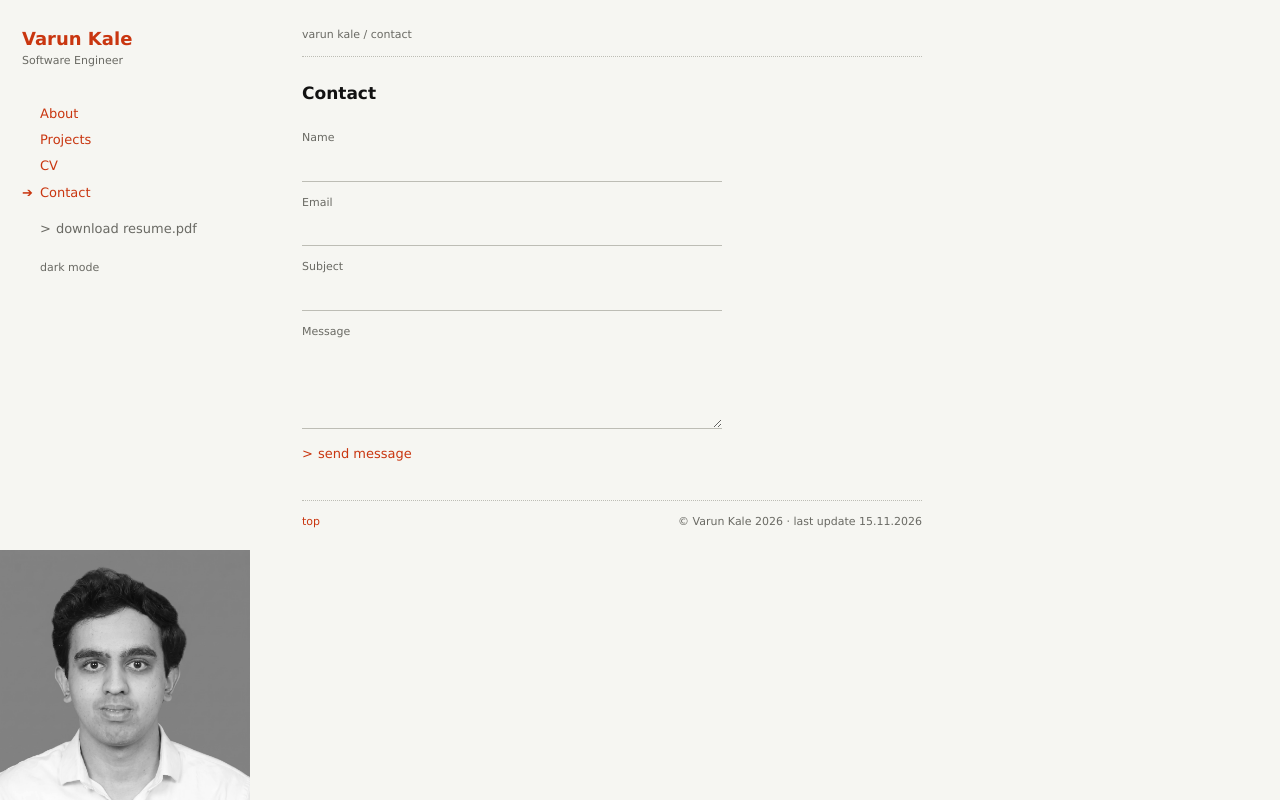
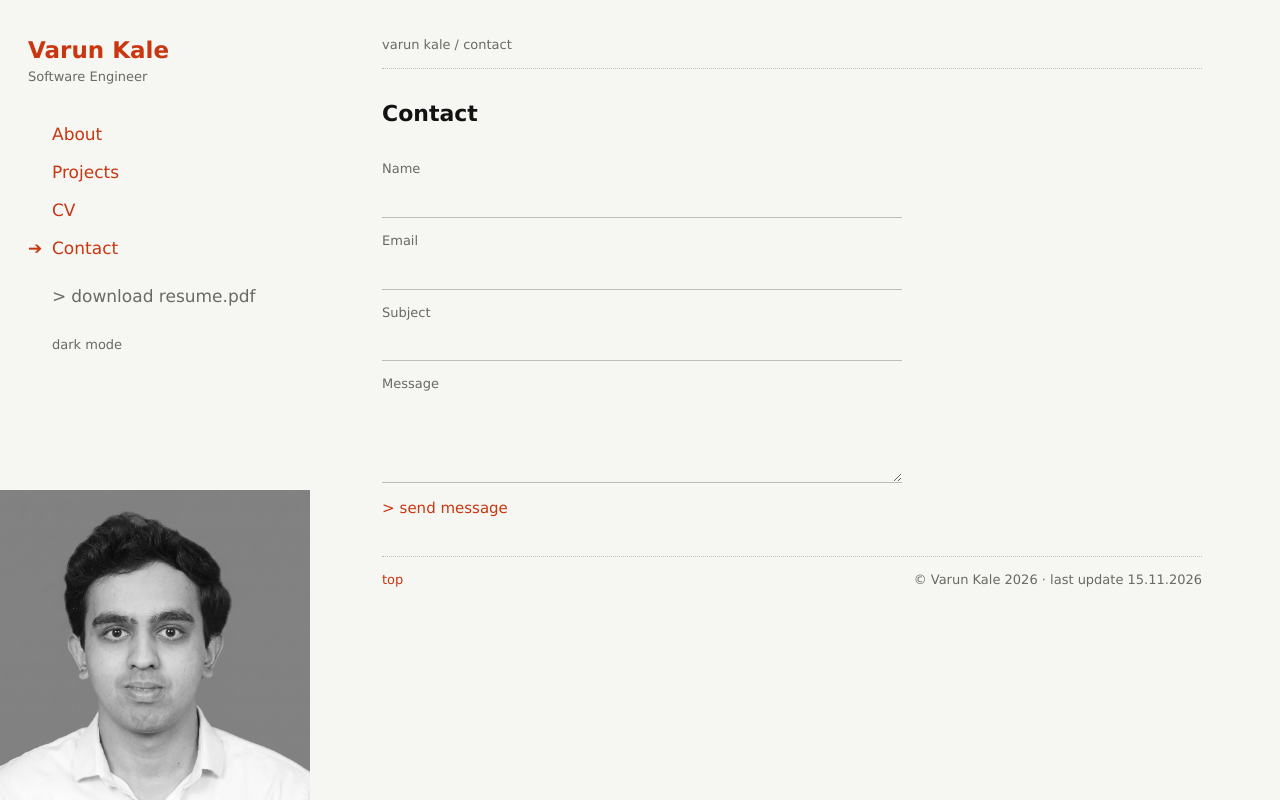
Before and after one commit to VarunKale08/portfolio, a React (Vite) app in the folder frontend/: page /contact in a window 1280 px wide. Built offline with nearby package versions, Linux system fonts and the light colour scheme.

Commit message:
Increase text size and widen layout; update resume

```diff
--- a/frontend/src/index.css
+++ b/frontend/src/index.css
@@ -28,25 +28,25 @@
 }
 
 * { box-sizing: border-box; }
-body { margin: 0; background: var(--page); color: var(--ink); font: 400 13px/1.65 var(--font); }
+body { margin: 0; background: var(--page); color: var(--ink); font: 400 15px/1.7 var(--font); }
 a { color: var(--red); text-decoration: none; }
 a:hover { text-decoration: underline; }
 :focus-visible { outline: 2px solid var(--red); outline-offset: 2px; }
 p { margin: 0; }
 
-.shell { display: grid; grid-template-columns: 250px minmax(0, 1fr); min-height: 100vh; }
+.shell { display: grid; grid-template-columns: 310px minmax(0, 1fr); min-height: 100vh; }
 
 /* left column */
 .panel { background: var(--panel); position: sticky; top: 0; align-self: start; height: 100vh; display: flex; flex-direction: column; }
-.panel-top { padding: 26px 18px 0 22px; display: flex; flex-direction: column; gap: 34px; }
-.name { color: var(--panel-ink); font-size: 18px; font-weight: 700; line-height: 1.4; }
+.panel-top { padding: 34px 20px 0 28px; display: flex; flex-direction: column; gap: 34px; }
+.name { color: var(--panel-ink); font-size: 23px; font-weight: 700; line-height: 1.4; }
 .name:hover { text-decoration: none; }
-.name small { display: block; font-size: 11px; font-weight: 400; color: var(--panel-muted); margin-top: 2px; }
-.nav { display: flex; flex-direction: column; align-items: flex-start; gap: 5px; }
-.nav a { color: var(--nav); font-size: 13px; padding-left: 18px; position: relative; }
+.name small { display: block; font-size: 13px; font-weight: 400; color: var(--panel-muted); margin-top: 2px; }
+.nav { display: flex; flex-direction: column; align-items: flex-start; gap: 9px; }
+.nav a { color: var(--nav); font-size: 17px; padding-left: 24px; position: relative; }
 .nav a.active::before { content: "\2794"; position: absolute; left: 0; color: var(--panel-red); font-weight: 700; }
 .nav a.resume { color: var(--panel-muted); margin-top: 10px; }
-.nav .theme { font: 400 11px/1.65 var(--font); color: var(--panel-muted); background: none; border: 0; padding: 0 0 0 18px; margin-top: 14px; cursor: pointer; }
+.nav .theme { font: 400 13px/1.65 var(--font); color: var(--panel-muted); background: none; border: 0; padding: 0 0 0 24px; margin-top: 14px; cursor: pointer; }
 .nav .theme:hover { color: var(--panel-red); }
 
 .portrait {
@@ -60,13 +60,13 @@ p { margin: 0; }
 }
 
 /* page */
-main { min-width: 0; padding: 26px 20px 36px 52px; }
-.page { max-width: 620px; display: flex; flex-direction: column; gap: 22px; }
-.crumb { display: flex; justify-content: space-between; gap: 12px; font-size: 11px; color: var(--muted); padding-bottom: 12px; border-bottom: 1px dotted var(--rule); }
-h1 { font-size: 17px; font-weight: 700; margin: 0; }
-h2 { font-size: 11px; font-weight: 400; letter-spacing: .12em; text-transform: uppercase; color: var(--red); margin: 0; padding-top: 14px; border-top: 1px dotted var(--rule); }
+main { min-width: 0; padding: 34px 28px 48px 72px; }
+.page { max-width: 820px; display: flex; flex-direction: column; gap: 26px; }
+.crumb { display: flex; justify-content: space-between; gap: 12px; font-size: 13px; color: var(--muted); padding-bottom: 12px; border-bottom: 1px dotted var(--rule); }
+h1 { font-size: 22px; font-weight: 700; margin: 0; }
+h2 { font-size: 12px; font-weight: 400; letter-spacing: .12em; text-transform: uppercase; color: var(--red); margin: 0; padding-top: 14px; border-top: 1px dotted var(--rule); }
 .arrow::before { content: ">"; margin-right: 5px; }
-.small { font-size: 11px; color: var(--muted); }
+.small { font-size: 13px; color: var(--muted); }
 
 .pairs { display: grid; grid-template-columns: max-content minmax(0, 1fr); gap: 4px 22px; }
 .pairs > * { overflow-wrap: anywhere; }
@@ -78,32 +78,32 @@ h2 { font-size: 11px; font-weight: 400; letter-spacing: .12em; text-transform: u
 
 .about-photo { display: none; }
 
-form { display: grid; gap: 12px; max-width: 420px; }
-label { display: grid; gap: 4px; font-size: 11px; color: var(--muted); }
-input, textarea { font: 400 13px/1.5 var(--font); color: var(--ink); background: transparent; border: 0; border-bottom: 1px solid var(--rule); padding: 5px 0; border-radius: 0; width: 100%; }
+form { display: grid; gap: 12px; max-width: 520px; }
+label { display: grid; gap: 4px; font-size: 13px; color: var(--muted); }
+input, textarea { font: 400 15px/1.5 var(--font); color: var(--ink); background: transparent; border: 0; border-bottom: 1px solid var(--rule); padding: 5px 0; border-radius: 0; width: 100%; }
 input:focus, textarea:focus { outline: 0; border-bottom-color: var(--red); }
 textarea { min-height: 84px; resize: vertical; }
-button.send { justify-self: start; font: 400 13px/1 var(--font); color: var(--red); background: none; border: 0; padding: 6px 0; cursor: pointer; }
-button.send:hover, .field-error { color: var(--red); font-size: 11px; }
+button.send { justify-self: start; font: 400 15px/1 var(--font); color: var(--red); background: none; border: 0; padding: 6px 0; cursor: pointer; }
+button.send:hover, .field-error { color: var(--red); font-size: 13px; }
 button.send:disabled { color: var(--muted); cursor: default; text-decoration: none; } button.top:hover { text-decoration: underline; }
 button.top { font: inherit; color: var(--red); background: none; border: 0; padding: 0; cursor: pointer; }
 
-footer { max-width: 620px; margin-top: 34px; padding-top: 12px; border-top: 1px dotted var(--rule); display: flex; flex-wrap: wrap; justify-content: space-between; gap: 6px 16px; font-size: 11px; color: var(--muted); }
+footer { max-width: 820px; margin-top: 34px; padding-top: 12px; border-top: 1px dotted var(--rule); display: flex; flex-wrap: wrap; justify-content: space-between; gap: 6px 16px; font-size: 13px; color: var(--muted); }
 
 /* phone */
 @media (max-width: 720px) {
   .shell { grid-template-columns: minmax(0, 1fr); min-height: 0; }
   .panel { position: static; height: auto; border-bottom: 1px dotted var(--rule); }
   .panel-top { gap: 14px; padding: 16px; }
-  .name { font-size: 15px; }
+  .name { font-size: 17px; }
   .name small { display: none; }
   .nav { flex-direction: row; flex-wrap: wrap; gap: 8px 18px; }
-  .nav a { padding-left: 0; }
+  .nav a { padding-left: 0; font-size: 14px; }
   .nav a.active::before { position: static; margin-right: 3px; }
   .nav a.resume, .nav .theme { margin-top: 0; padding-left: 0; }
   .portrait { display: none; }
   main { padding: 18px 16px 28px; }
   .about-photo { display: flex; width: 120px; }
   .pairs { grid-template-columns: minmax(0, 1fr); gap: 0; }
-  .pairs span:nth-child(odd) { margin-top: 8px; font-size: 11px; color: var(--muted); }
+  .pairs span:nth-child(odd) { margin-top: 8px; font-size: 13px; color: var(--muted); }
 }
```
